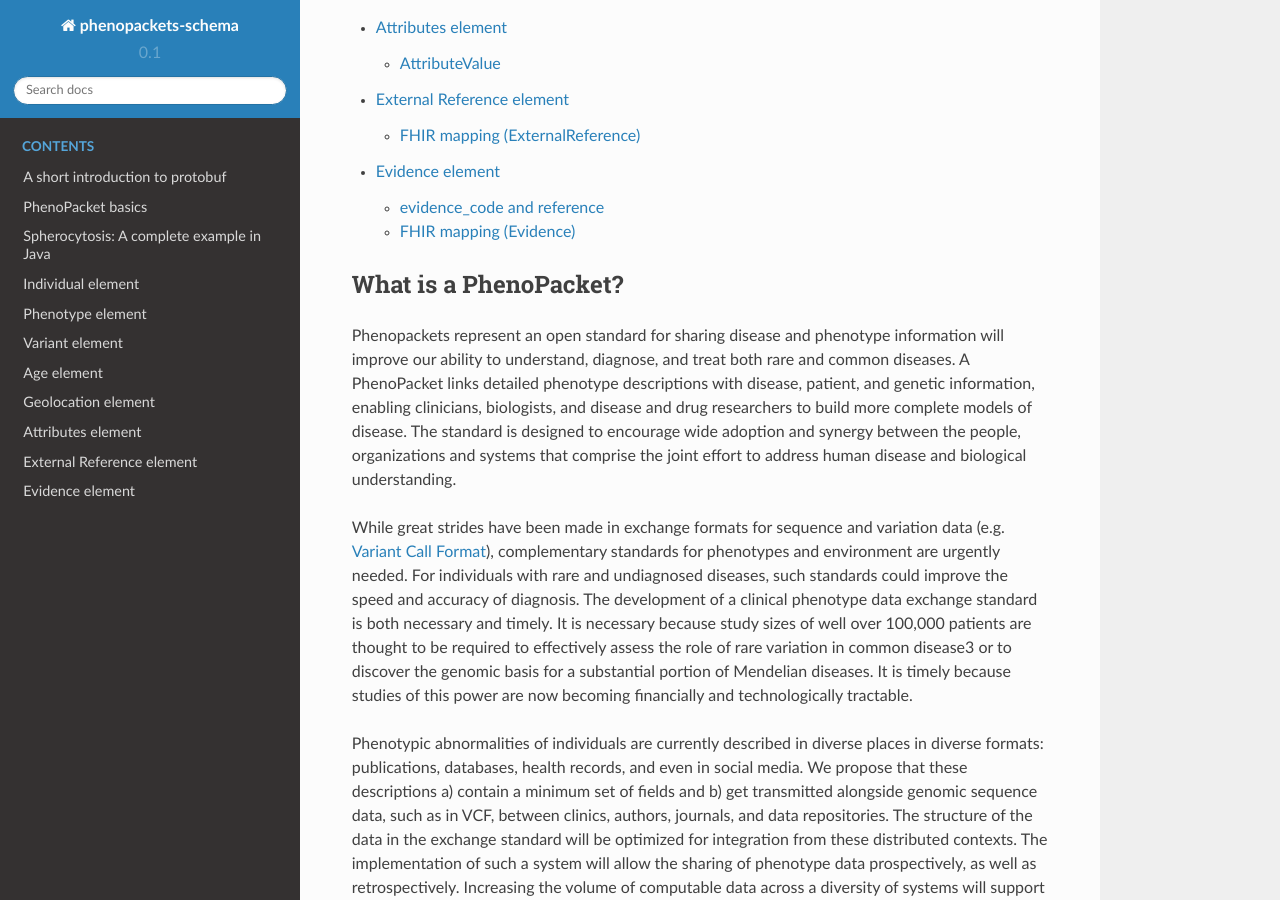
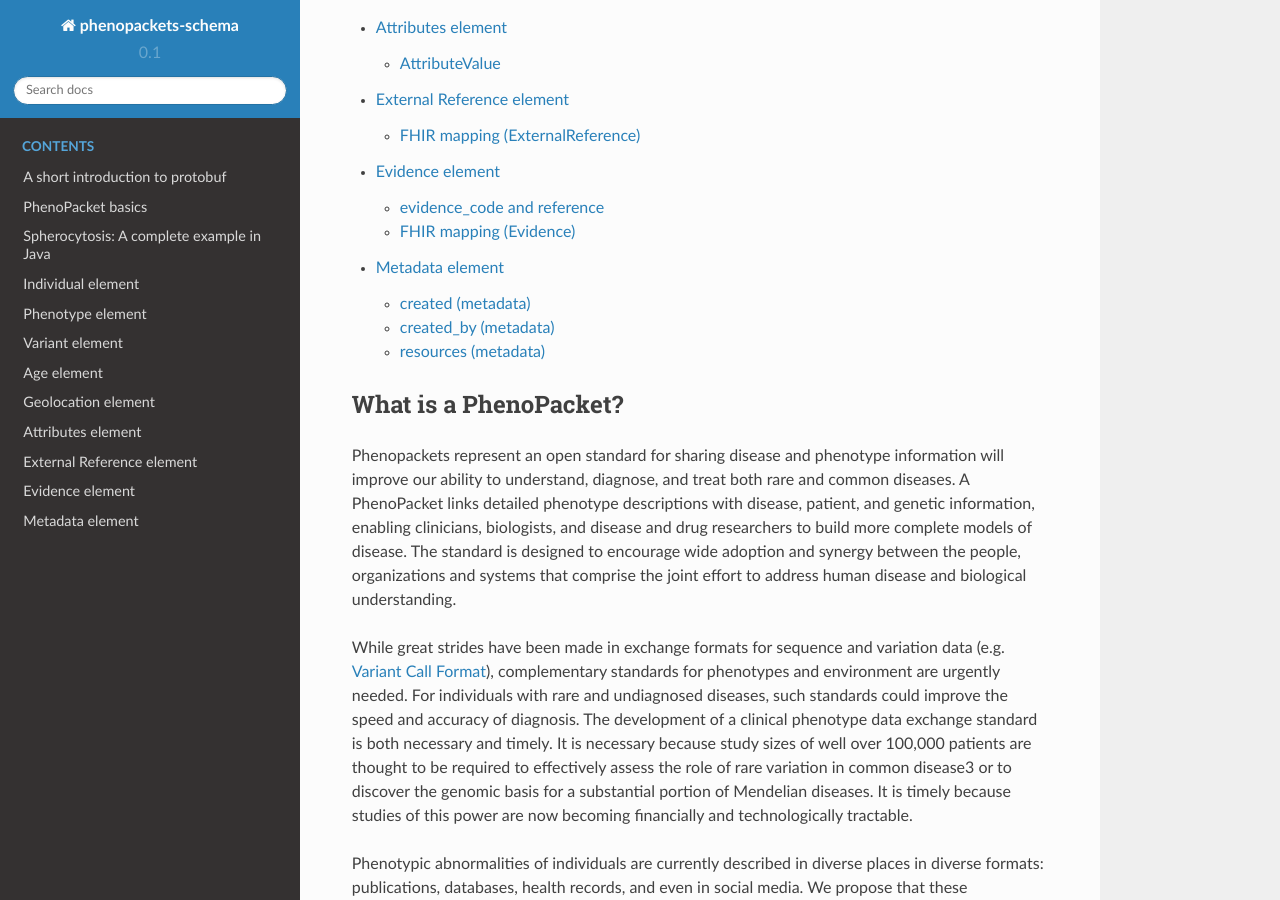
Before and after one commit to phenopackets/phenopacket-schema, a Sphinx documentation site: the page built from docs/index.rst, in a window 1280 px wide and 900 px high, scrolled down 1909 px. Built offline with Sphinx 7.4.7 and the Read the Docs theme 2.0.0, drawn with Linux system fonts in a browser that asks for light colours; some of the changed lines change nothing that is shown.

Commit message:
Adding metadata element

```diff
--- a/docs/index.rst
+++ b/docs/index.rst
@@ -17,6 +17,7 @@
    attributes
    externalresource
    evidence
+   metadata
 
 ~~~~~~~~~~~~~~~~~~~~~~
 What is a PhenoPacket?
--- /dev/null
+++ b/docs/metadata.rst
@@ -0,0 +1,29 @@
+================
+Metadata element
+================
+
+
+This element contains structured definitions of the resources and ontologies used within the phenopacket. It is considered to be a required element of a valid PhenoPacket and application Q/C software should check this.
+
+The protobuf code is::
+
+  message MetaData {
+    google.protobuf.Timestamp created = 1;
+    string created_by = 2;
+    repeated Resource resources = 3;
+  }
+
+
+created (metadata)
+==================
+This element is a `ISO8601 UTC timestamp <https://en.wikipedia.org/wiki/ISO_8601>`_ for when this phenopacket was created in ISO, e.g.,  "2018-03-01T00:00:00Z"
+
+
+created_by (metadata)
+=====================
+This is a string that represents identifier for the contributor/ program. The expected syntax and semantics are application-dependent.
+
+
+resources (metadata)
+====================
+This element contains a listing of the ontologies/resources referenced in the phenopacket.
```
